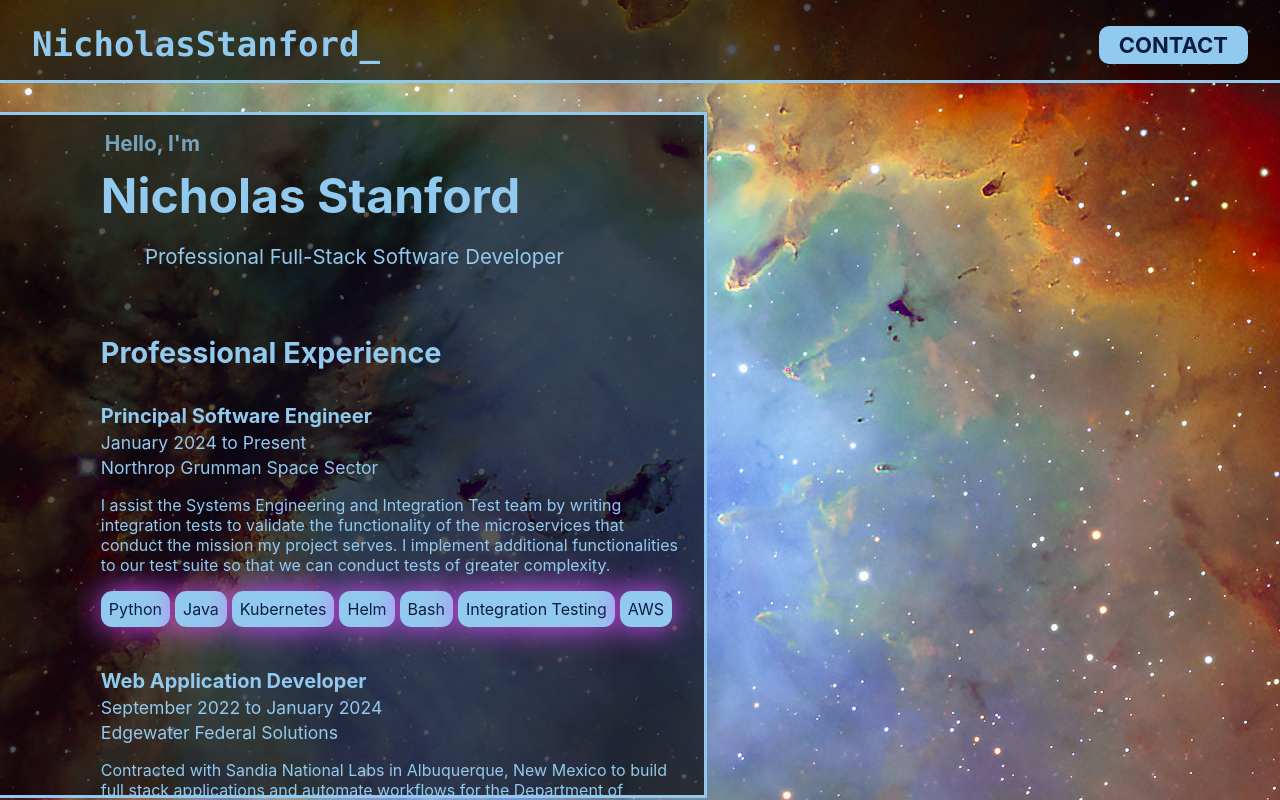
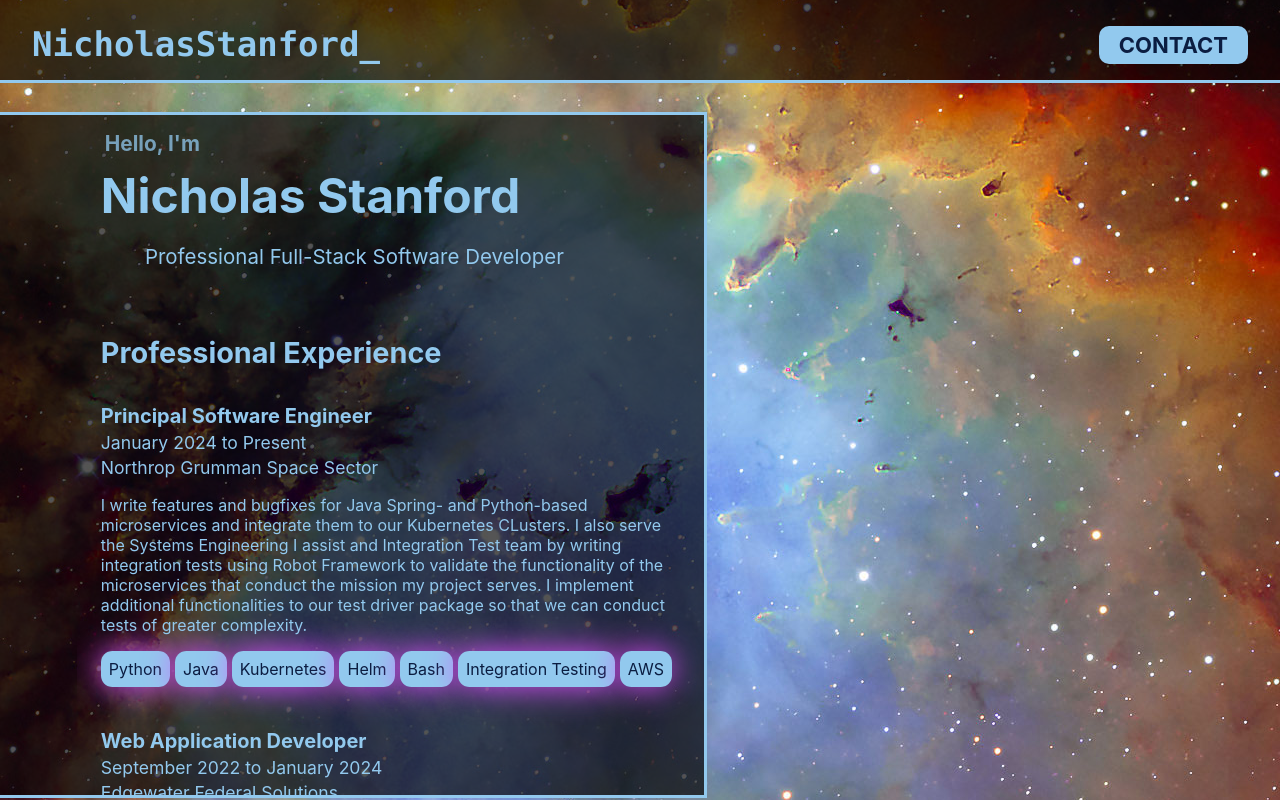
Before and after one commit to Stanfordna/angry-alpaca, a React (Create React App) app: page / in a window 1280 px wide. Built offline with nearby package versions, Linux system fonts and the light colour scheme; no server answers.

Commit message:
20250725 - Brought Northrop Experience up to date

```diff
--- a/src/layout/Experience.js
+++ b/src/layout/Experience.js
@@ -28,10 +28,12 @@ function Experience() {
                 Northrop Grumman Space Sector
               </position-employer>
               <position-description>
-                I assist the Systems Engineering and Integration Test team by writing integration
-                tests to validate the functionality of the microservices that conduct the mission
-                my project serves. I implement additional functionalities to our test suite so that
-                we can conduct tests of greater complexity.
+                I write features and bugfixes for Java Spring- and Python-based microservices and
+                integrate them to our Kubernetes CLusters. I also serve the Systems Engineering
+                I assist  and Integration Test team by writing integration tests using Robot Framework
+                to validate the functionality of the microservices that conduct the mission
+                my project serves. I implement additional functionalities to our test driver package
+                so that we can conduct tests of greater complexity.
               </position-description>
               <position-skills>
                 <my-skill>Python</my-skill>
```
